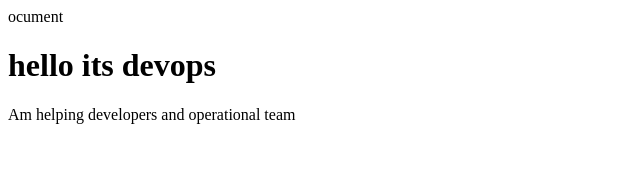
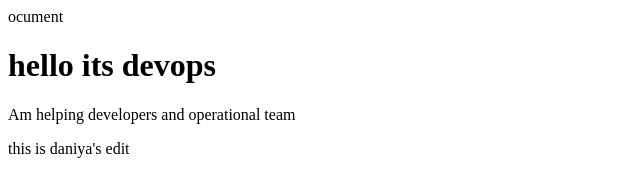
Before and after one commit to saleemkhan807300-cmyk/project, a plain HTML site: page index.html in a window 1280 px wide. Shown: the whole page, without its empty margins (0-640 px from the left). Drawn offline with Linux system fonts and the light colour scheme.

Commit message:
this push

```diff
--- a/index.html
+++ b/index.html
@@ -8,10 +8,13 @@
             color:black;
             transition: 0.3s;
         }
+
         h1:hover{
             color: red;
         }
     </style>
-
+    <p>
+        this is daniya's edit
+    </p>
 </body>
 </html>
```
